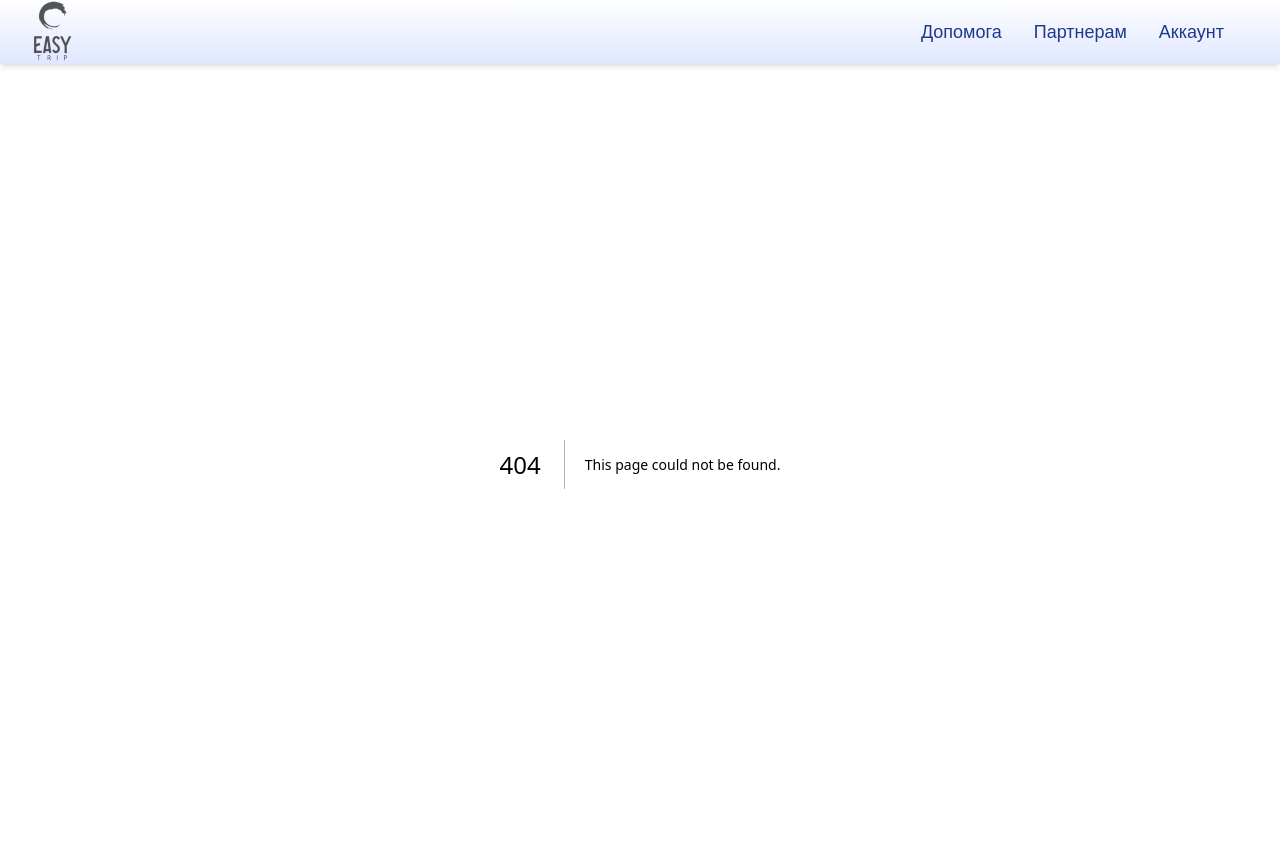
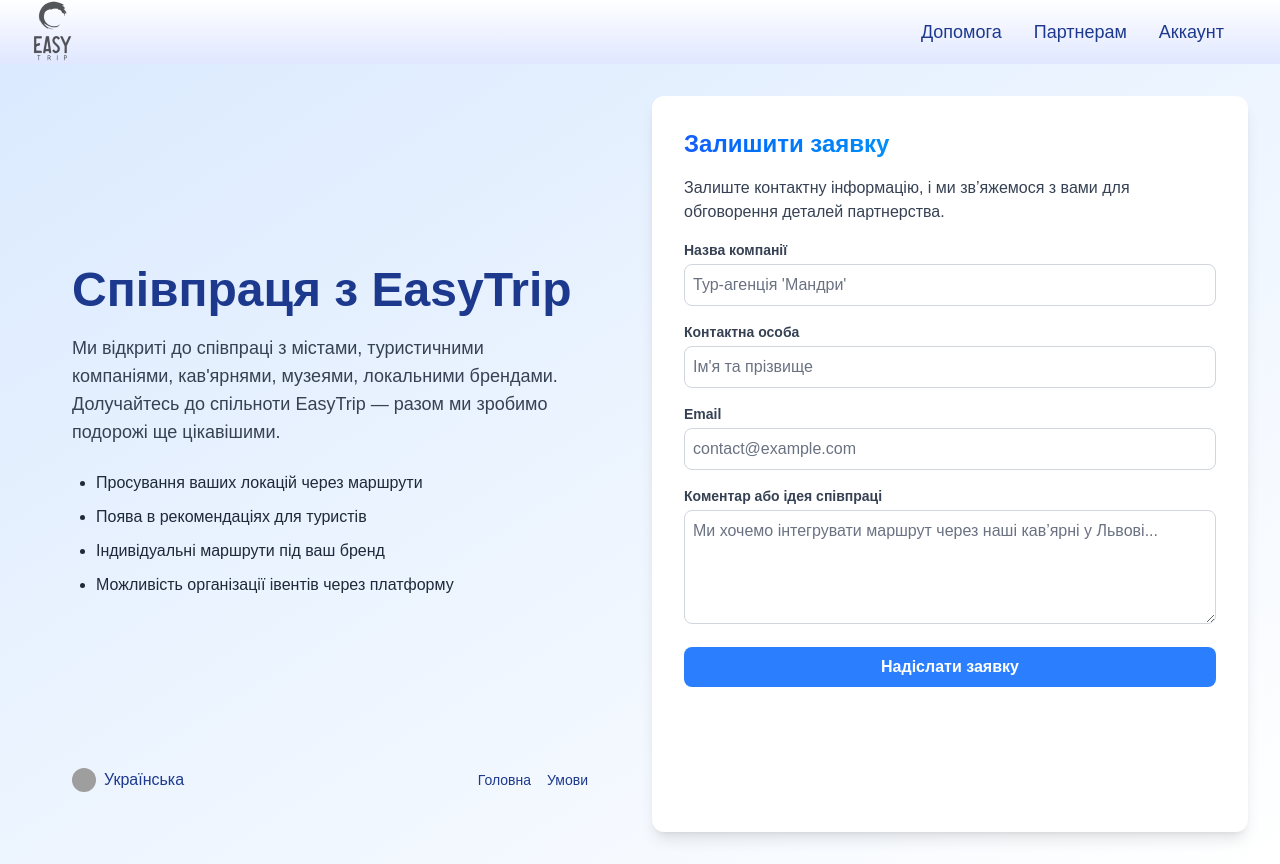
Before and after one commit to Easy-Trip-AIS/easy-trip-frontend, a Next.js app in the folder easytrip-web/: page /partners in a window 1280 px wide. Before the commit this address had no page. Built offline with nearby package versions, Linux system fonts and the light colour scheme; grey boxes are pictures that could not be loaded.

Commit message:
Added a partners page.

```diff
--- /dev/null
+++ b/easytrip-web/src/app/components/partners.tsx
@@ -0,0 +1,161 @@
+"use client";
+
+import React from "react";
+import { motion } from "framer-motion";
+
+const benefitVariants = {
+  hidden: { opacity: 0, x: -20 },
+  visible: (i: number) => ({
+    opacity: 1,
+    x: 0,
+    transition: { delay: i * 0.15, duration: 0.4 },
+  }),
+};
+
+export default function PartnersPage() {
+  const benefits = [
+    "Просування ваших локацій через маршрути",
+    "Поява в рекомендаціях для туристів",
+    "Індивідуальні маршрути під ваш бренд",
+    "Можливість організації івентів через платформу",
+  ];
+
+  return (
+    <div className="relative min-h-screen">
+      <div className="absolute inset-0 bg-gradient-to-br from-blue-100 to-white z-0" />
+
+      <div className="relative z-10 grid grid-cols-1 md:grid-cols-2 gap-6 p-8 min-h-screen">
+        {/* LEFT PANEL */}
+        <motion.div
+          initial={{ opacity: 0, x: -40 }}
+          animate={{ opacity: 1, x: 0 }}
+          transition={{ duration: 0.6 }}
+          className="p-10 flex flex-col justify-between text-blue-900 h-full"
+        >
+          <div className="flex flex-col justify-center h-full text-left">
+            <h2 className="text-5xl font-bold mb-5">
+              Співпраця з EasyTrip
+            </h2>
+            <p className="text-lg text-gray-700 max-w-xl mb-6">
+              Ми відкриті до співпраці з містами, туристичними компаніями, кав'ярнями, музеями, локальними брендами. Долучайтесь до спільноти EasyTrip — разом ми зробимо подорожі ще цікавішими.
+            </p>
+
+            <motion.ul
+              initial="hidden"
+              animate="visible"
+              className="list-disc pl-6 text-gray-800 space-y-2"
+            >
+              {benefits.map((text, index) => (
+                <motion.li
+                  key={index}
+                  custom={index}
+                  variants={benefitVariants}
+                  className="leading-relaxed"
+                >
+                  {text}
+                </motion.li>
+              ))}
+            </motion.ul>
+          </div>
+
+          <div className="flex items-center justify-between mt-10">
+            <div className="flex items-center gap-2">
+              <img
+                src="/ukraine.png"
+                alt="Ukrainian Flag"
+                className="w-6 h-6 rounded-full"
+              />
+              <span className="font-medium">Українська</span>
+            </div>
+            <div className="flex gap-4 text-sm">
+              <a href="/" className="font-medium hover:underline">Головна</a>
+              <a href="/terms" className="font-medium hover:underline">Умови</a>
+            </div>
+          </div>
+        </motion.div>
+
+        {/* RIGHT PANEL */}
+        <motion.div
+          initial={{ opacity: 0, x: 40 }}
+          animate={{ opacity: 1, x: 0 }}
+          transition={{ duration: 0.6 }}
+          className="bg-white rounded-xl shadow-lg w-full max-w-[700px] p-8"
+        >
+          <motion.h3
+            className="text-2xl font-bold mb-4 bg-gradient-to-r from-blue-600 to-cyan-400 bg-clip-text text-transparent"
+            initial={{ opacity: 0, scale: 0.95 }}
+            animate={{ opacity: 1, scale: 1 }}
+            transition={{ delay: 0.2 }}
+          >
+            Залишити заявку
+          </motion.h3>
+
+          <motion.p
+            className="mb-4 text-gray-700"
+            initial={{ opacity: 0, y: 10 }}
+            animate={{ opacity: 1, y: 0 }}
+            transition={{ delay: 0.3 }}
+          >
+            Залиште контактну інформацію, і ми зв’яжемося з вами для обговорення деталей партнерства.
+          </motion.p>
+
+          <motion.form
+            className="space-y-4"
+            initial={{ opacity: 0, y: 20 }}
+            animate={{ opacity: 1, y: 0 }}
+            transition={{ delay: 0.4 }}
+          >
+            <div>
+              <label className="block text-sm font-bold text-gray-700 mb-1">Назва компанії</label>
+              <input
+                type="text"
+                className="w-full p-2 border border-gray-300 text-gray-800 rounded-lg placeholder-gray-500"
+                placeholder="Тур-агенція 'Мандри'"
+                required
+              />
+            </div>
+
+            <div>
+              <label className="block text-sm font-bold text-gray-700 mb-1">Контактна особа</label>
+              <input
+                type="text"
+                className="w-full p-2 border border-gray-300 text-gray-800 rounded-lg placeholder-gray-500"
+                placeholder="Ім'я та прізвище"
+                required
+              />
+            </div>
+
+            <div>
+              <label className="block text-sm font-bold text-gray-700 mb-1">Email</label>
+              <input
+                type="email"
+                className="w-full p-2 border border-gray-300 text-gray-800 rounded-lg placeholder-gray-500"
+                placeholder="contact@example.com"
+                required
+              />
+            </div>
+
+            <div>
+              <label className="block text-sm font-bold text-gray-700 mb-1">Коментар або ідея співпраці</label>
+              <textarea
+                className="w-full p-2 border border-gray-300 text-gray-800 rounded-lg placeholder-gray-500"
+                rows={4}
+                placeholder="Ми хочемо інтегрувати маршрут через наші кав’ярні у Львові..."
+                required
+              />
+            </div>
+
+            <motion.button
+              type="submit"
+              whileHover={{ scale: 1.03 }}
+              whileTap={{ scale: 0.97 }}
+              className="w-full bg-blue-500 text-white py-2 rounded-lg font-semibold hover:bg-blue-600"
+            >
+              Надіслати заявку
+            </motion.button>
+          </motion.form>
+        </motion.div>
+      </div>
+    </div>
+  );
+}
--- /dev/null
+++ b/easytrip-web/src/app/partners/page.tsx
@@ -0,0 +1,8 @@
+import React from "react";
+import PartnersPage from "@/app/components/partners";
+
+export default function Partners() {
+  return <PartnersPage />;
+
+
+}
```
